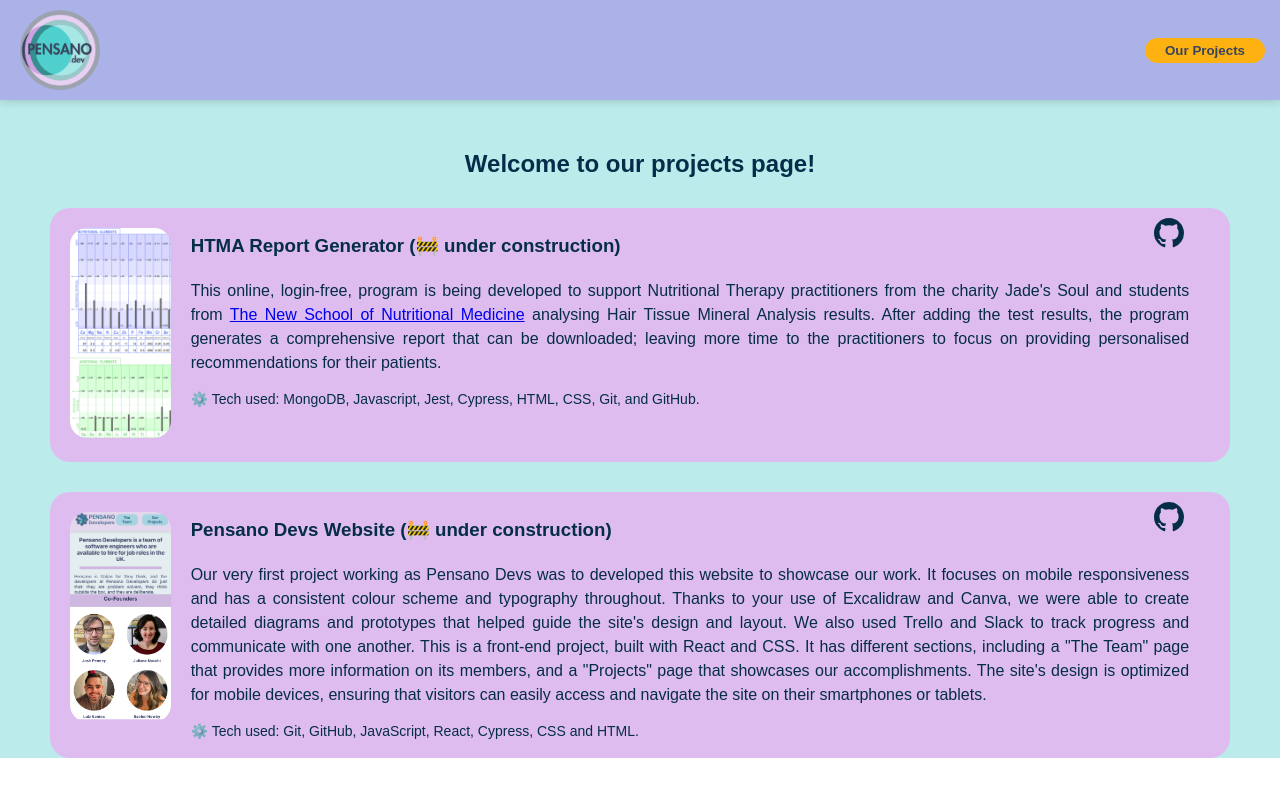
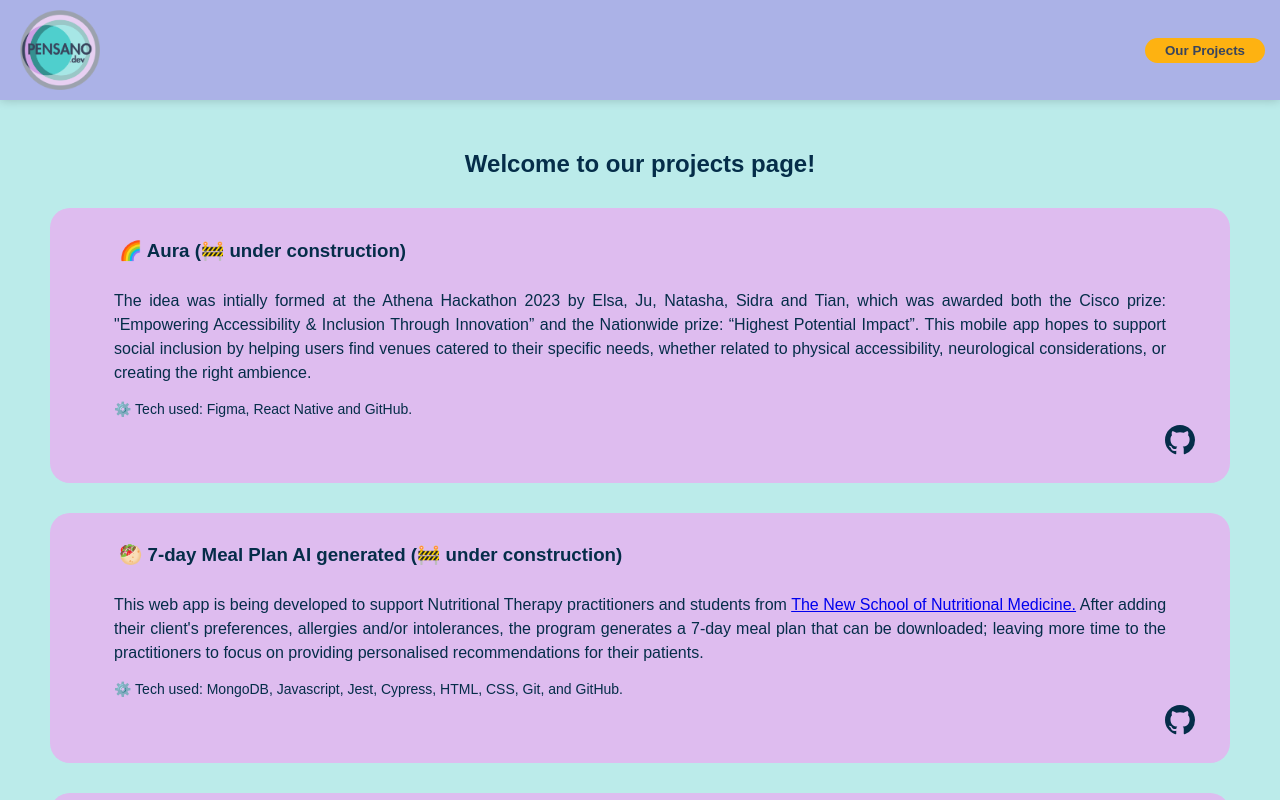
Before and after one commit to Pensano-dev/Pensano-dev, a React (Create React App) app: page /#/ in a window 1280 px wide. Both pictures are taken after a click on the button "Our Projects". Shown: the top 800 px of the page. Built offline with nearby package versions, Linux system fonts and the light colour scheme.

Commit message:
Update Our Projects with Tian

```diff
--- a/src/components/OurProjects/OurProjects.css
+++ b/src/components/OurProjects/OurProjects.css
@@ -14,19 +14,25 @@
   /* justify-content: start; */
   border-radius: 20px;
   background-color: #DEBCEF;
+  /* margin-bottom: 50px; */
 }
 
 .project-textAll {
   width: 100%;
   line-height: 1.5;
   font-family: Arial, Helvetica, sans-serif;
-  padding-top: 5px;
-  padding-right: 20px;
+  padding: 5px;
   font-size: 16px;
   text-align: justify;
   justify-content: end;
   color: #052d49;
-  margin-right: 20px;
+  /* margin-right: 20px; */
+  margin-inline: 5%;
+  margin-bottom: 10px;
+}
+
+.project-textAll h3 {
+  padding: 5px;
 }
 
 .img-container-op {
@@ -46,9 +52,14 @@
   margin-top: -3%;
   margin-left: 0px;
 }
-.github-child {
+/* .github-child {
   position: relative;
   justify-content: start;
+} */
+
+.github-child {
+  margin-top: -40px;
+  margin-left: 107%;
 }
 .github-emoticon Git {
   max-width: 100%;
--- a/src/components/OurProjects/OurProjects.js
+++ b/src/components/OurProjects/OurProjects.js
@@ -4,8 +4,6 @@
 import { IconContext } from "react-icons";
 
 import Git from "../personalInfo/Git";
-import imgPensanoDevs from "../../images/OurProjectsImagesAndVideos/pensano.svg";
-import imgHTMA from "../../images/OurProjectsImagesAndVideos/HTMA-report.png";
 
 export default function OurProjects() {
   return (
@@ -14,17 +12,63 @@
         <Navbar />
         <h2 className="title">Welcome to our projects page!</h2>
 
+        {/* Project AURA */}
+        <div className="our-projects-container">
+          <div className="project-textAll">
+            <h3>🌈 Aura (🚧 under construction)</h3>
+            <p>
+              The idea was intially formed at the Athena Hackathon 2023 by Elsa,
+              Ju, Natasha, Sidra and Tian, which was awarded both the Cisco
+              prize: "Empowering Accessibility & Inclusion Through Innovation”
+              and the Nationwide prize: “Highest Potential Impact”. This mobile
+              app hopes to support social inclusion by helping users find venues
+              catered to their specific needs, whether related to physical
+              accessibility, neurological considerations, or creating the right
+              ambience.
+              <br></br>
+              <p style={{ fontSize: 14 }}>
+                ⚙️ Tech used: Figma, React Native and GitHub.
+              </p>
+            </p>
+            <div className="github-child">
+              <Git git="https://github.com/Pensano-dev/aura-mobile-app" />
+            </div>
+          </div>
+        </div>
+
+        {/* Project Meal plan generator */}
+        <div className="our-projects-container">
+          <div className="project-textAll">
+            <h3>🥙 7-day Meal Plan AI generated (🚧 under construction)</h3>
+            <p>
+              This web app is being developed to support Nutritional Therapy
+              practitioners and students from{" "}
+              <a href="https://www.newschoolofnutrition.com/" target="_blank">
+                The New School of Nutritional Medicine.
+              </a>{" "}
+              After adding their client's preferences, allergies and/or
+              intolerances, the program generates a 7-day meal plan that can be
+              downloaded; leaving more time to the practitioners to focus on
+              providing personalised recommendations for their patients.
+              <br></br>
+              <p style={{ fontSize: 14 }}>
+                ⚙️ Tech used: MongoDB, Javascript, Jest, Cypress, HTML, CSS,
+                Git, and GitHub.
+              </p>
+            </p>
+            <div className="github-child">
+              <Git git="https://github.com/Pensano-dev/meal-plan-generator" />
+            </div>
+          </div>
+        </div>
+
         {/* Project HTMA report */}
         <div className="our-projects-container">
-          <div className="img-container-op">
-            <img className="img-op" src={imgHTMA} alt="HTMA result" />
-          </div>
           <div className="project-textAll">
-            <h3>HTMA Report Generator (🚧 under construction)</h3>
+            <h3>🧪 HTMA Report Generator (🚧 under construction)</h3>
             <p>
               This online, login-free, program is being developed to support
-              Nutritional Therapy practitioners from the charity Jade's Soul and
-              students from{" "}
+              Nutritional Therapy practitioners and students from{" "}
               <a href="https://www.newschoolofnutrition.com/" target="_blank">
                 The New School of Nutritional Medicine
               </a>{" "}
@@ -34,34 +78,25 @@
               on providing personalised recommendations for their patients.
               <br></br>
               <p style={{ fontSize: 14 }}>
-                ⚙️ Tech used: MongoDB, Javascript, Jest, Cypress, HTML, CSS,
+                ⚙️ Tech used: React, Javascript, HTML, CSS, Chat GPT, Figma,
                 Git, and GitHub.
               </p>
             </p>
-          </div>
-          <div className="github-emoticon-container">
-            <div className="github-child">
-              <Git git="https://github.com/junocchi/Pensano-Devs/tree/main" />
-            </div>
+            {/* <div className="github-child">
+              <Git git="https://github.com/junocchi/Pensano-dev" />
+            </div> */}
           </div>
         </div>
 
         {/* Project Pensano */}
         <div className="our-projects-container">
-          <div className="img-container-op">
-            <img
-              className="img-op"
-              src={imgPensanoDevs}
-              alt="Gif showing Pensano website"
-            />
-          </div>
           <div className="project-textAll">
-            <h3>Pensano Devs Website (🚧 under construction) </h3>
+            <h3>💡 Pensano Devs Website</h3>
             <p>
               Our very first project working as Pensano Devs was to developed
               this website to showcase our work. It focuses on mobile
               responsiveness and has a consistent colour scheme and typography
-              throughout. Thanks to your use of Excalidraw and Canva, we were
+              throughout. Thanks to the use of Excalidraw and Canva, we were
               able to create detailed diagrams and prototypes that helped guide
               the site's design and layout. We also used Trello and Slack to
               track progress and communicate with one another. This is a
@@ -77,12 +112,27 @@
                 HTML.
               </p>
             </p>
-          </div>
-          <div className="github-emoticon-container">
             <div className="github-child">
-              <Git git="https://github.com/junocchi/Pensano-Devs/tree/main" />
+              <Git git="https://github.com/Pensano-dev/Pensano-dev" />
             </div>
           </div>
+        </div>
+      </div>
+
+      {/* Link to our projects */}
+      <div className="link-our-projects">
+        {/* <button
+              className="link-text"
+              onClick={() => handleClick("/our-projects")}
+            >
+              Check out our projects here.
+            </button>
+          </div>
+
+          <div>{showOurProjects && <OurProjects />}</div> */}
+
+        <div className="footer-container">
+          <p className="footer-text-copyright">© Pensano Developers 2023</p>
         </div>
       </div>
     </IconContext.Provider>
```
